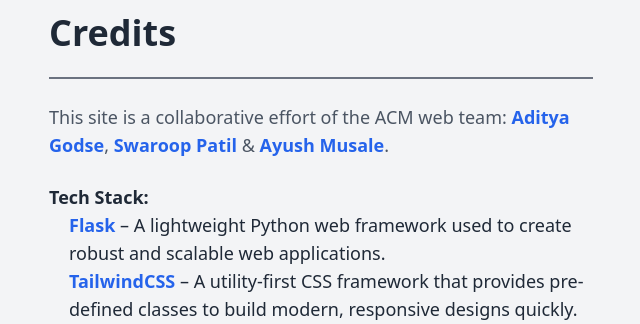
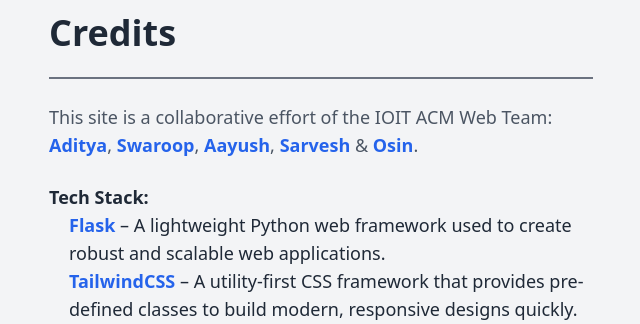
Before and after one commit to IOIT-ACM/ioit.acm, a Flask app: page /about in a window 1280 px wide. Shown: the part 3017-3341 px from the top of the page, without its empty margins (591-1231 px from the left). Run offline with Flask 3, Linux system fonts and the light colour scheme; parts of the project's set-up code (start-up, migrations or seed data) failed here and were passed over; some libraries are stand-ins or nearby versions.

Commit message:
chore: update credits

```diff
--- a/app/templates/about.html
+++ b/app/templates/about.html
@@ -252,22 +252,32 @@ growth.{% endblock %} {% block content %}
       </h2>
       <hr class="border-t-2 border-gray-500 my-6" />
       <p class="text-gray-600 text-sm md:text-lg mb-6">
-        This site is a collaborative effort of the ACM web team:
+        This site is a collaborative effort of the IOIT ACM Web Team:
         <a
           href="https://github.com/adimail"
           class="text-blue-600 hover:underline"
-          >Aditya Godse</a
+          >Aditya</a
         >,
         <a
           href="https://github.com/swarooppatilx"
           class="text-blue-600 hover:underline"
-          >Swaroop Patil</a
+          >Swaroop</a
+        >,
+        <a
+          href="https://github.com/aayushmusale"
+          class="text-blue-600 hover:underline"
+          >Aayush</a
+        >,
+        <a
+          href="https://github.com/renarin-kholin"
+          class="text-blue-600 hover:underline"
+          >Sarvesh</a
         >
         &
         <a
-          href="https://www.linkedin.com/in/aayush-musale-517a7326a/"
+          href="https://github.com/osinsomkuwar-27"
           class="text-blue-600 hover:underline"
-          >Ayush Musale</a
+          >Osin</a
         >.
       </p>
       <strong>Tech Stack:</strong>
--- a/app/templates/base.html
+++ b/app/templates/base.html
@@ -297,26 +297,8 @@
       <div class="border-t border-gray-700 py-6">
         <div class="w-full">
           <!-- Credits -->
-          <div class="text-center">
-        <p>© AISSMS IOIT ACM Student Chapter, <span id="footer-year"></span></p>
-          </div>
-          <div class="text-center">
-        <p>
-          Website built by
-          <a
-            target="_blank"
-            class="text-blue-500 hover:underline"
-            href="https://adimail.github.io"
-            >Aditya Godse</a
-          >
-          &
-          <a
-            target="_blank"
-            class="text-blue-500 hover:underline"
-            href="https://swarooppatilx.github.io/"
-            >Swaroop Patil</a
-          >
-        </p>
+          <div class="text-center text-sm">
+            <p>© AISSMS IOIT ACM Student Chapter, <span id="footer-year"></span></p>
           </div>
         </div>
       </div>
```
